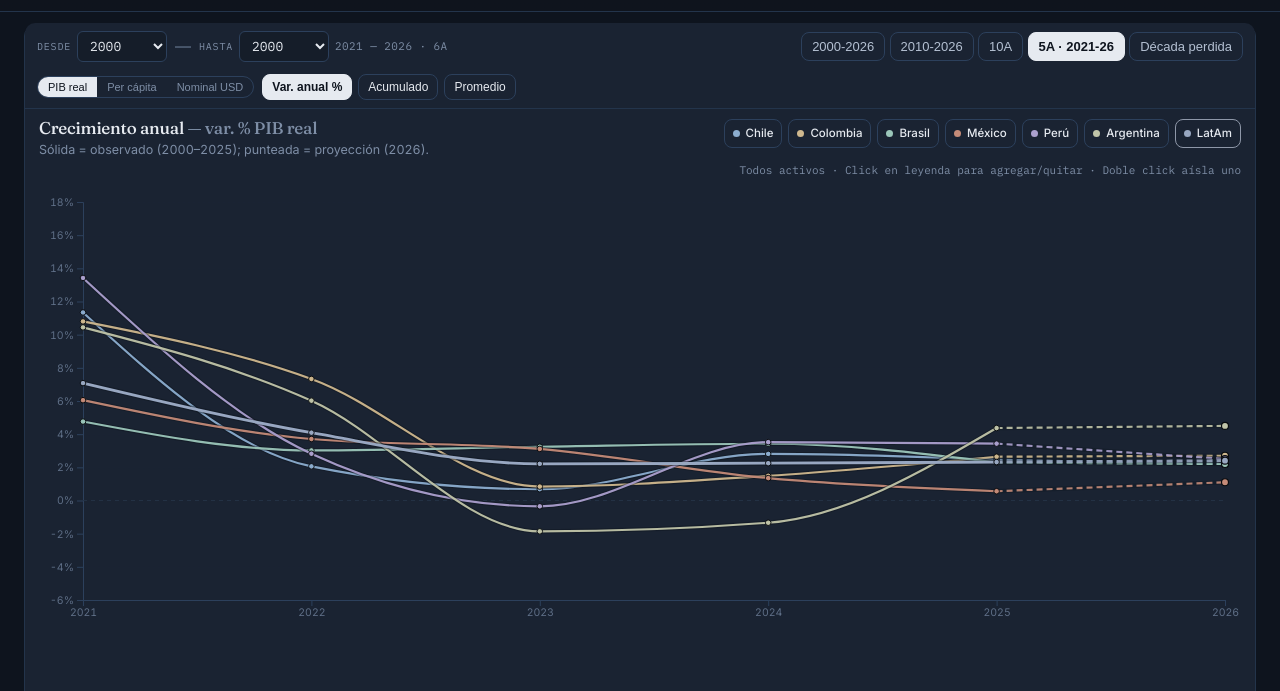
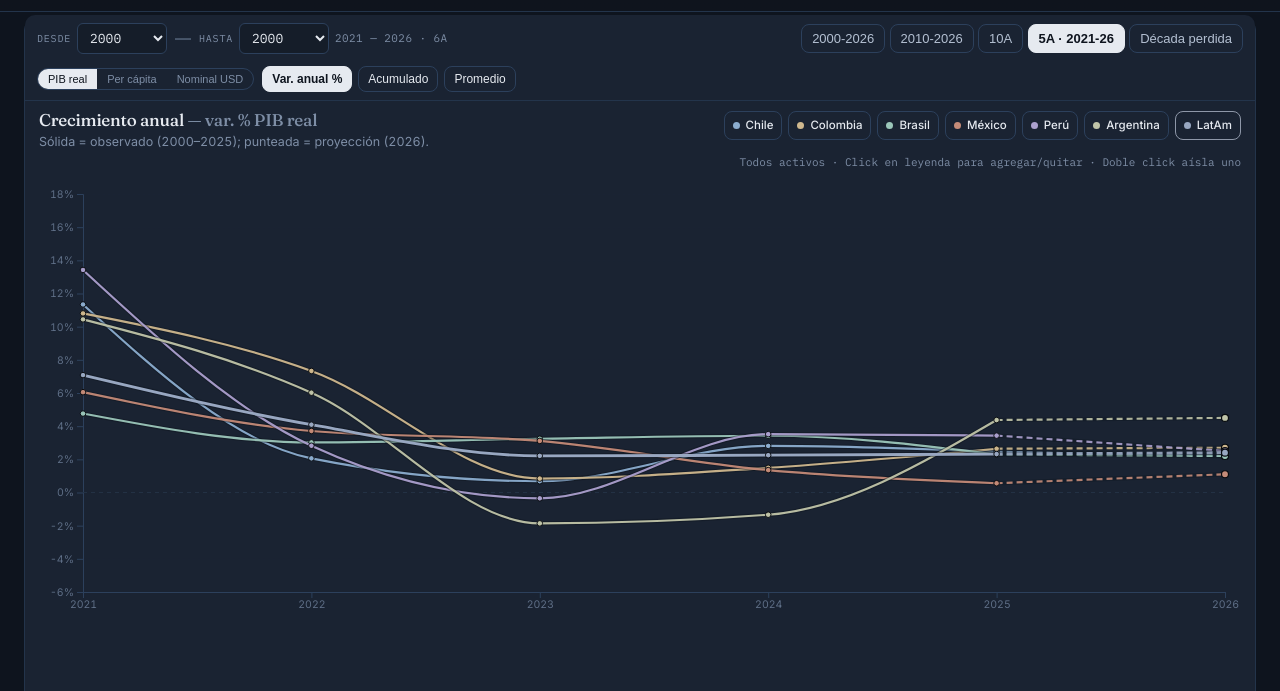
Before and after one commit to kiltro-dev/economics, a plain HTML site: page index.html in a window 1280 px wide. Shown: the part 109-800 px from the top of the page. Drawn offline with nearby package versions, Linux system fonts and the light colour scheme.

Commit message:
fix: remove empty brushChart 68px gap, tighten hero top to 8px and chart to 520px

```diff
--- a/index.html
+++ b/index.html
@@ -68,7 +68,6 @@
       </div>
     </div>
     <div id="mainChart" class="chart"></div>
-    <div id="brushChart" style="height:68px;margin-top:4px"></div>
     <div class="chart-footer" id="chartCaption">2000–2025 observado (WB WDI 2026-07-13) · 2026 proyección (punteado)</div>
   </section>
   <div class="insight-caption" id="insightBox"></div>
--- a/style.css
+++ b/style.css
@@ -89,9 +89,9 @@ a:hover{color:var(--ink);text-decoration-color:var(--ink2)}
 .kpi-neg{color:var(--neg)}
 .insight-caption{font-size:12.5px;color:var(--muted);border-left:2px solid var(--line2);padding:8px 10px;margin:10px 2px 0;line-height:1.55;background:transparent}
 .insight-caption strong{color:var(--ink2)}
-.card{background:var(--paper);border:1px solid var(--line);border-radius:10px;padding:14px;margin-top:14px;position:relative}
-.card--hero{padding:10px 14px 6px}
-.card--hero .chart{height:540px;margin-bottom:0}
+.card{background:var(--paper);border:1px solid var(--line);border-radius:10px;padding:14px;margin-top:10px;position:relative}
+.card--hero{padding:8px 14px 6px;margin-top:8px}
+.card--hero .chart{height:520px;margin-bottom:0}
 #mainChart{margin-bottom:0}
 @media(max-width:700px){.card--hero .chart{height:420px}}
 .card-header{display:flex;justify-content:space-between;gap:16px;flex-wrap:wrap;align-items:flex-start;margin-bottom:10px}
```
